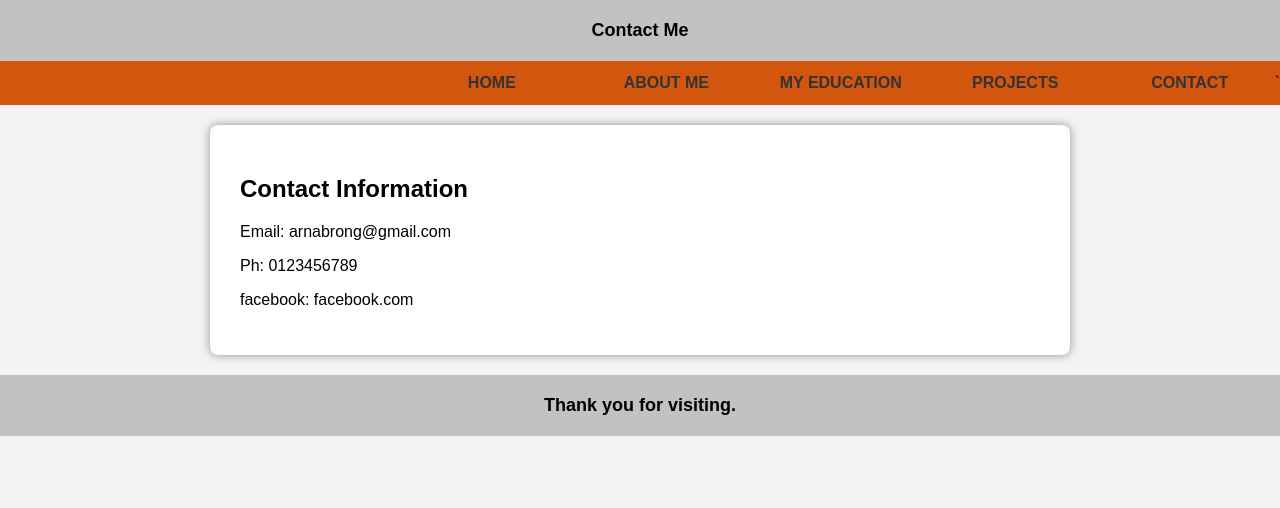
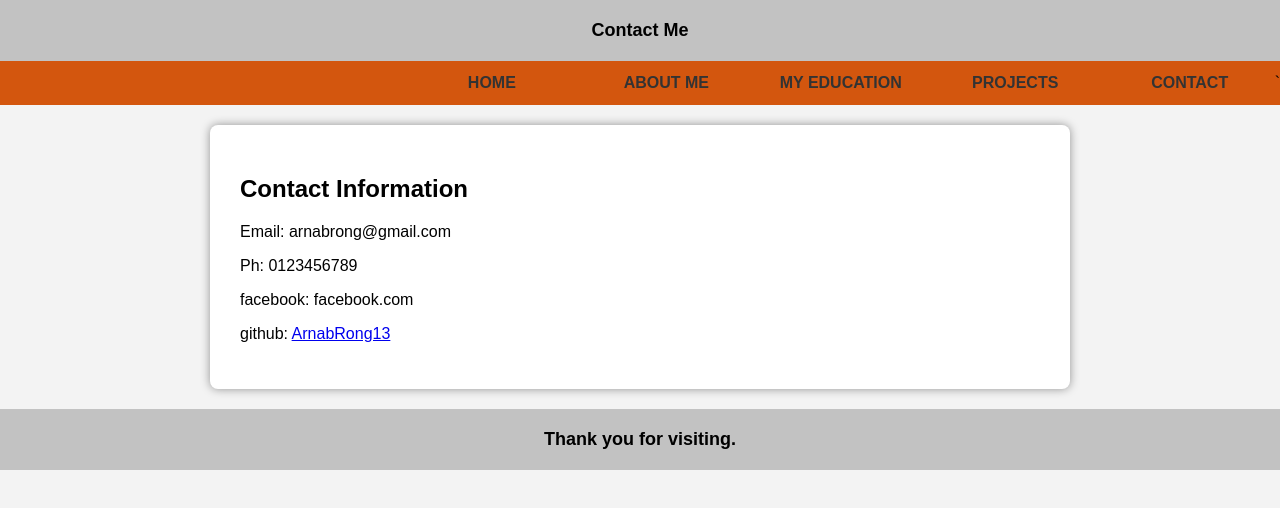
Before and after one commit to ArnabRong13/Portfolio-Website-, a plain HTML site: page contact.html in a window 1280 px wide. Drawn offline with Linux system fonts and the light colour scheme.

Commit message:
Update contact.html

```diff
--- a/contact.html
+++ b/contact.html
@@ -129,6 +129,7 @@
         <p>Email: arnabrong@gmail.com</p>
         <p>Ph: 0123456789</p>
         <p>facebook: facebook.com</p>
+        <p>github: <a href="https://github.com/ArnabRong13">ArnabRong13</a></p>
     </section>
 
     <footer>
```
